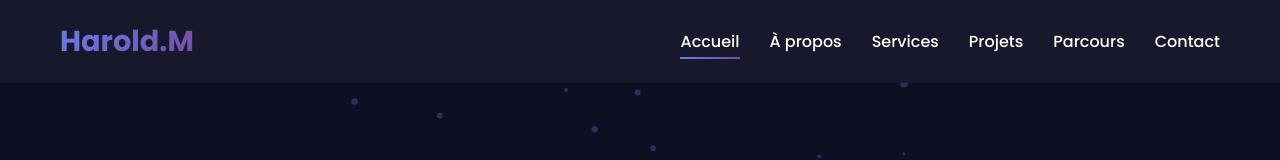
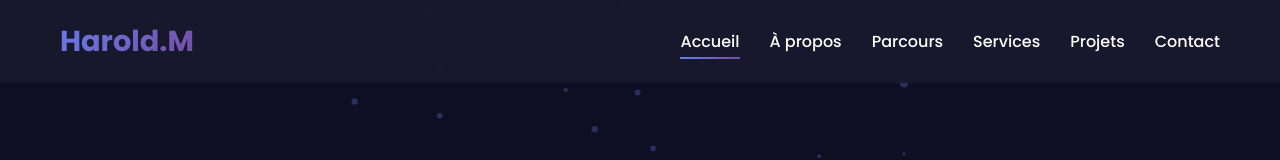
Before and after one commit to HTech2005/portfolio, a React (Vite) app: page / in a window 1280 px wide. Shown: the top 160 px of the page. Built offline with nearby package versions, Linux system fonts and the light colour scheme; no server answers; the database is empty.

Commit message:
feat: parcours apres a propos

```diff
--- a/src/components/Navbar.jsx
+++ b/src/components/Navbar.jsx
@@ -10,7 +10,7 @@ export default function Navbar() {
   useEffect(() => {
     const onScroll = () => {
       setScrolled(window.scrollY > 100)
-      const sections = ['home', 'about', 'services', 'portfolio', 'parcours', 'contact']
+      const sections = ['home', 'about', 'parcours', 'services', 'portfolio', 'contact']
       for (const id of sections) {
         const el = document.getElementById(id)
         if (el && window.scrollY >= el.offsetTop - 200) setActive(id)
@@ -30,10 +30,10 @@ export default function Navbar() {
       <div className="nav-container">
         <div className="logo">Harold.M</div>
         <ul className={`nav-menu${menuOpen ? ' active' : ''}`}>
-          {['home', 'about', 'services', 'portfolio', 'parcours', 'contact'].map(id => (
+          {['home', 'about', 'parcours', 'services', 'portfolio', 'contact'].map(id => (
             <li key={id}>
               <button className={`nav-link${active === id ? ' active' : ''}`} onClick={() => scrollTo(id)}>
-                {id === 'home' ? 'Accueil' : id === 'about' ? 'À propos' : id === 'services' ? 'Services' : id === 'portfolio' ? 'Projets' : id === 'parcours' ? 'Parcours' : 'Contact'}
+                {id === 'home' ? 'Accueil' : id === 'about' ? 'À propos' : id === 'parcours' ? 'Parcours' : id === 'services' ? 'Services' : id === 'portfolio' ? 'Projets' : 'Contact'}
               </button>
             </li>
           ))}
--- a/src/pages/Home.jsx
+++ b/src/pages/Home.jsx
@@ -27,9 +27,9 @@ export default function Home() {
       <Navbar />
       <Hero />
       <About />
+      <Timeline />
       <Services />
       <Portfolio />
-      <Timeline />
       <Contact />
       <Footer />
       <a href="#home" className={`scroll-top${showTop ? ' show' : ''}`} onClick={e => { e.preventDefault(); document.getElementById('home')?.scrollIntoView({ behavior: 'smooth' }) }}>
```
